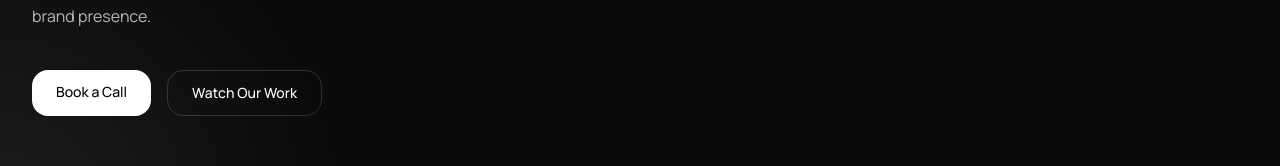
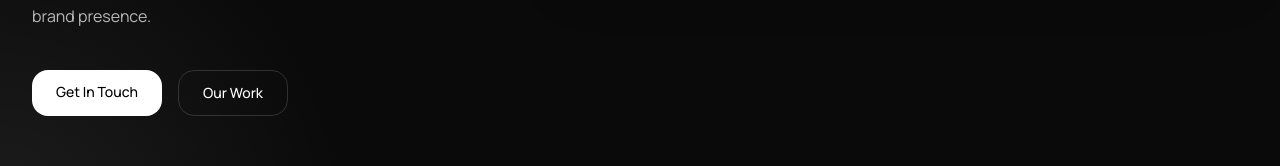
Before and after one commit to StoryLabDigital/storylabdigital-site, a Next.js app: page / in a window 1280 px wide. Shown: the part 773-939 px from the top of the page. Built offline with nearby package versions, Linux system fonts and the light colour scheme.

Commit message:
Fix button text

```diff
--- a/app/page.tsx
+++ b/app/page.tsx
@@ -148,13 +148,13 @@ export default function StoryLabDigitalSite() {
                   href="#contact"
                   className="rounded-2xl bg-white px-6 py-3 text-sm font-medium text-black transition hover:scale-[1.01]"
                 >
-                  Book a Call
+                  Get In Touch
                 </a>
                 <a
                   href="#work"
                   className="rounded-2xl border border-white/15 px-6 py-3 text-sm font-medium text-white transition hover:border-white/30 hover:bg-white/5"
                 >
-                  Watch Our Work
+                  Our Work
                 </a>
               </div>
 
```
